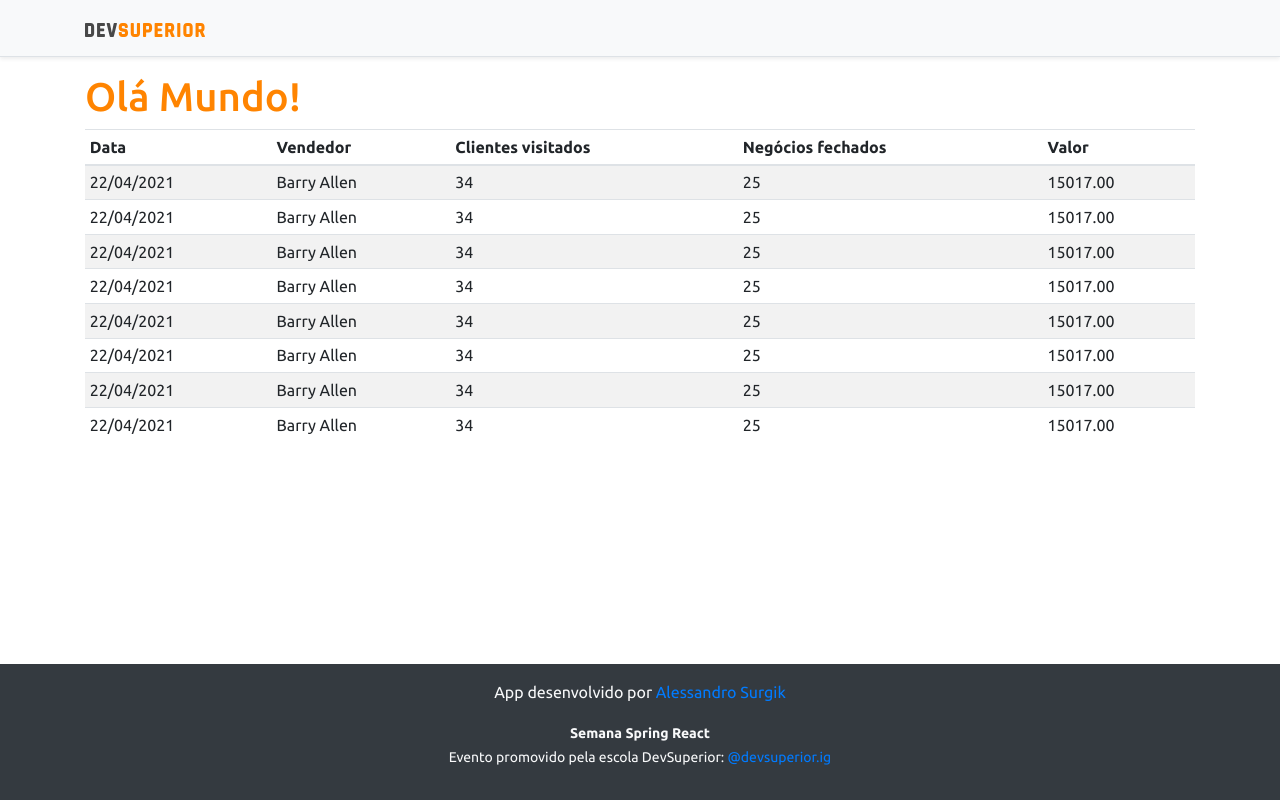
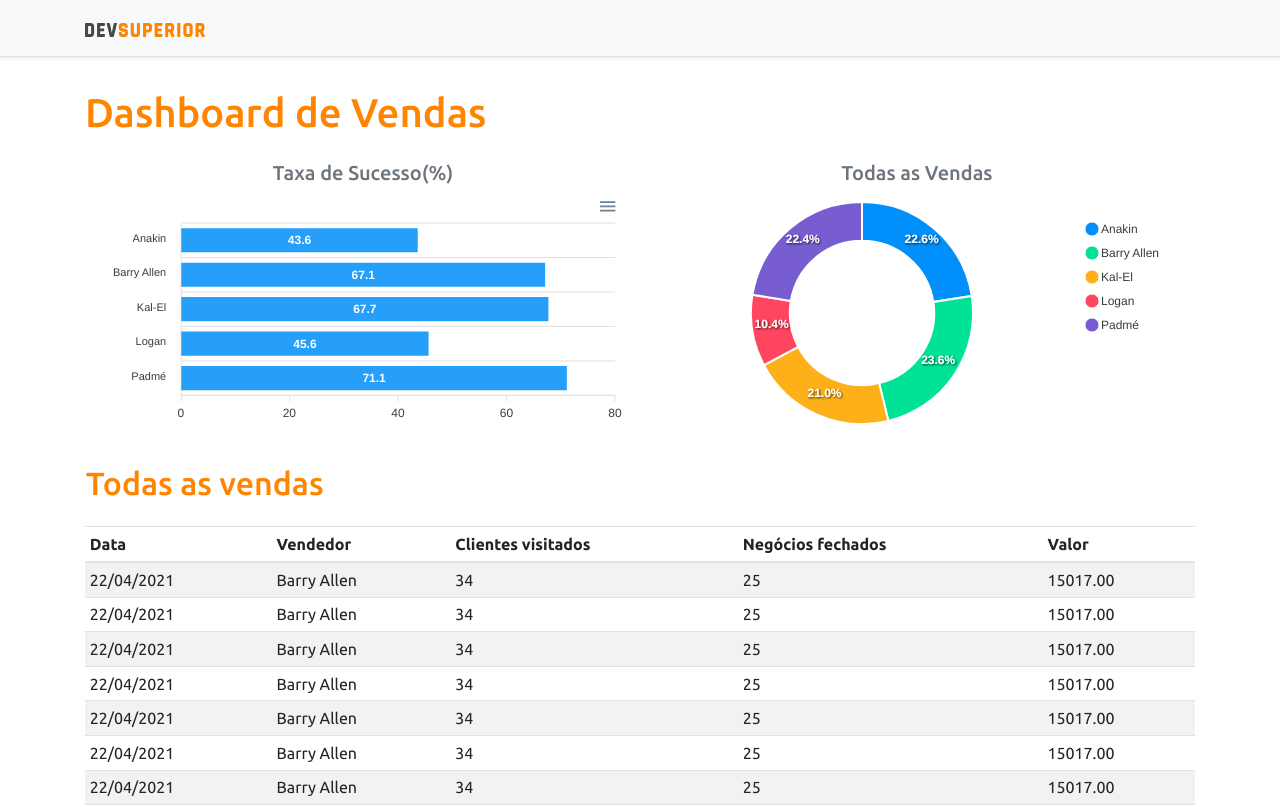
Before and after one commit to alessandrosurgik/projeto-sds3, a React (Create React App) app in the folder frontend/: page / in a window 1280 px wide. Shown: the top 807 px of the page. Built offline with nearby package versions, Linux system fonts and the light colour scheme.

Commit message:
Static Charts

```diff
--- a/frontend/package.json
+++ b/frontend/package.json
@@ -12,14 +12,18 @@
     "@types/node": "^12.0.0",
     "@types/react": "^17.0.0",
     "@types/react-dom": "^17.0.0",
+    "add": "^2.0.6",
+    "apexcharts": "^3.26.1",
     "bootstrap": "^4.6.0",
     "jquery": "1.9.1",
     "popper.js": "^1.16.1",
     "react": "^17.0.2",
+    "react-apexcharts": "^1.3.9",
     "react-dom": "^17.0.2",
     "react-scripts": "4.0.3",
     "typescript": "^4.1.2",
-    "web-vitals": "^1.0.1"
+    "web-vitals": "^1.0.1",
+    "yarn": "^1.22.10"
   },
   "scripts": {
     "start": "react-scripts start",
--- a/frontend/src/App.tsx
+++ b/frontend/src/App.tsx
@@ -1,17 +1,35 @@
 import DataTable from "components/DataTable";
 import Footer from "components/Footer";
 import NavBar from "components/NavBar";
+import BarChart from "components/BarChart"
+import DonutChart from "components/DonutChart"
 
 function App() {
   return (
     <>
       <NavBar />
       <div className="container">
-        <h1 className="text-primary"> Olá Mundo!</h1>
+        <h1 className="text-primary py-3">Dashboard de Vendas</h1>
 
-        <DataTable/>
+        <div className="row px-3">
+          <div className="col-sm-6">
+            <h5 className="text-center text-secondary">Taxa de Sucesso(%)</h5>
+            <BarChart />
+          </div>
+          <div className="col-sm-6">
+            <h5 className="text-center text-secondary">Todas as Vendas</h5>
+            <DonutChart />
+          </div>
+
+          <div className="py-3">
+            <h2 className="text-primary">Todas as vendas</h2>
+          </div>
+
+        </div>
+
+        <DataTable />
       </div>
-      <Footer/>
+      <Footer />
     </>
   );
 }
--- /dev/null
+++ b/frontend/src/components/BarChart/index.tsx
@@ -0,0 +1,35 @@
+import Chart from 'react-apexcharts'
+
+function BarChart() {
+
+    const options = {
+        plotOptions: {
+            bar: {
+                horizontal: true,
+            }
+        },
+    };
+
+    const mockData = {
+        labels: {
+            categories: ['Anakin', 'Barry Allen', 'Kal-El', 'Logan', 'Padmé']
+        },
+        series: [
+            {
+                name: "% Sucesso",
+                data: [43.6, 67.1, 67.7, 45.6, 71.1]
+            }
+        ]
+    };
+
+    return (
+        <Chart
+            options={{ ...options,xaxis:mockData.labels}}
+            series={mockData.series}
+            type="bar"
+            height="240"
+        />
+    );
+}
+
+export default BarChart;
--- /dev/null
+++ b/frontend/src/components/DonutChart/index.tsx
@@ -0,0 +1,26 @@
+import Chart from 'react-apexcharts'
+
+function DonutChart() {
+
+    const mockData = {
+        series: [477138, 499928, 444867, 220426, 473088],
+        labels: ['Anakin', 'Barry Allen', 'Kal-El', 'Logan', 'Padmé']
+    }
+
+    const options = {
+        legend: {
+            show: true
+        }
+    }
+
+    return (
+        <Chart
+            options={{ ...options,labels:mockData.labels}}
+            series={mockData.series}
+            type="donut"
+            height="240"
+        />
+    );
+}
+
+export default DonutChart;
```
Also changed, not shown: 1 other file (tests, documents, lock files or other folders).
